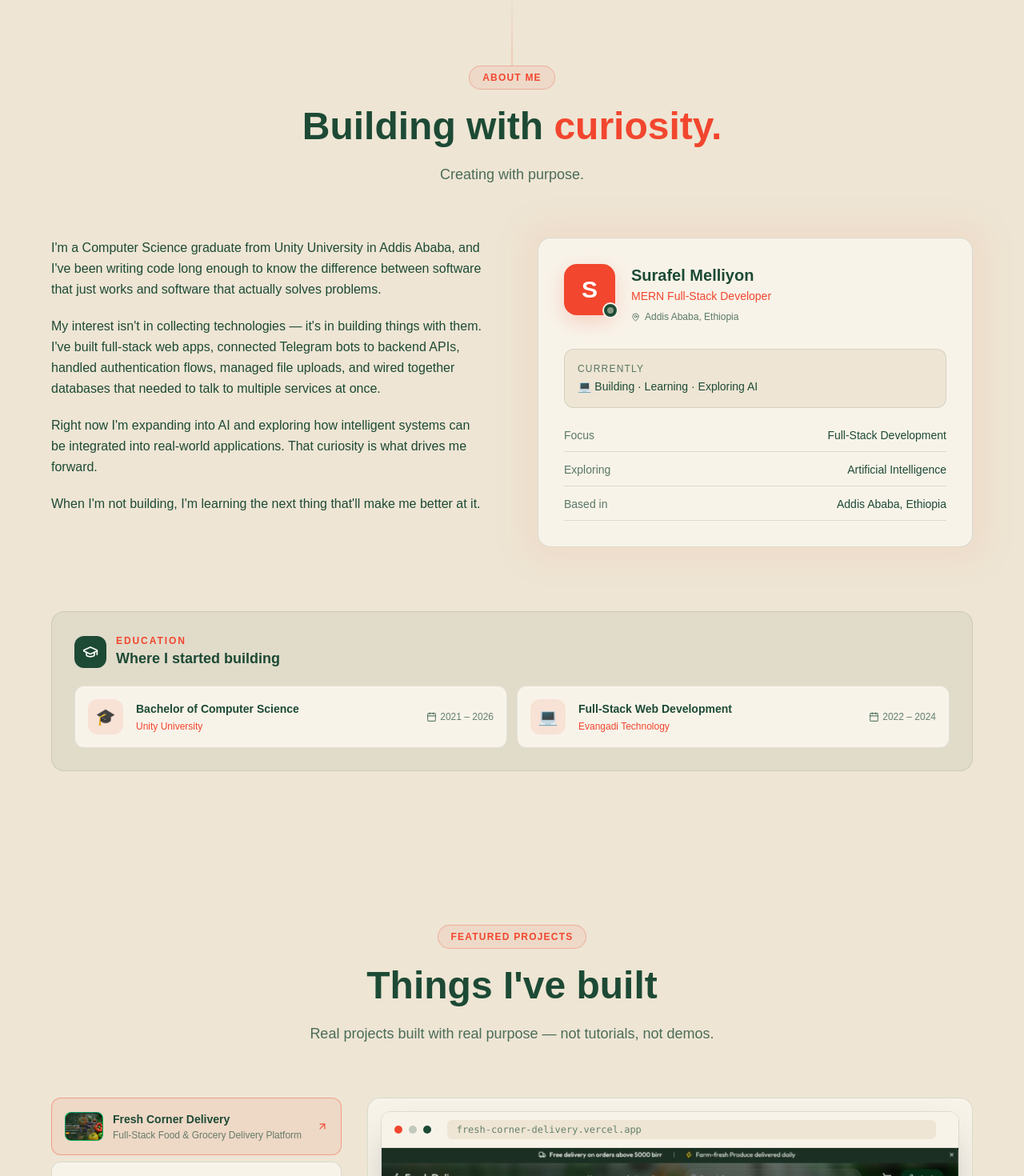
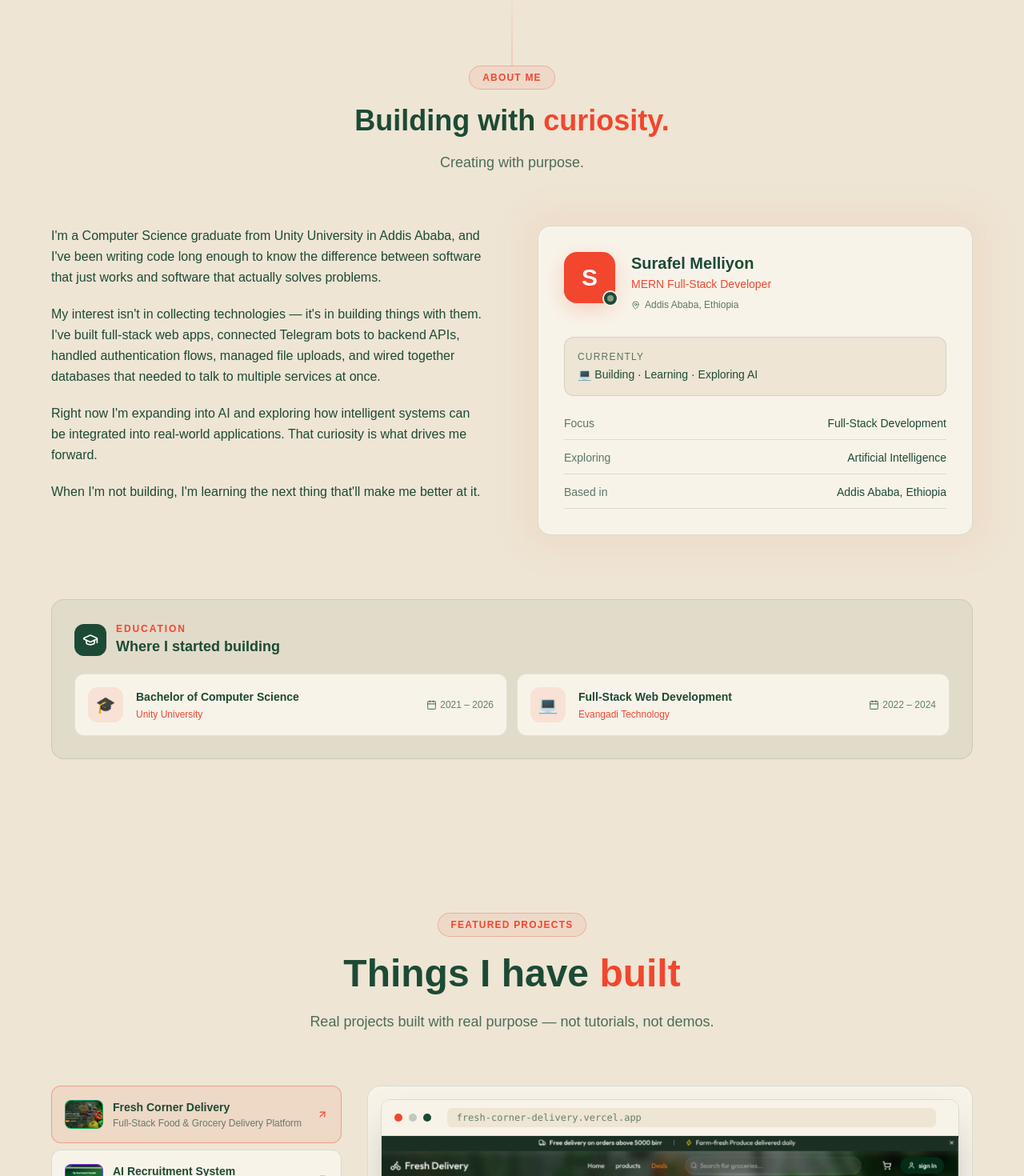
Before and after one commit to surameli/prtifolio-3, a React (Vite) app: page / in a window 1280 px wide. Shown: the part 1060-2530 px from the top of the page at 80% size. Built offline with nearby package versions, Linux system fonts and the light colour scheme.

Commit message:
add  contact colors

```diff
--- a/src/components/SectionHeader.jsx
+++ b/src/components/SectionHeader.jsx
@@ -1,6 +1,6 @@
 import AnimatedSection from './AnimatedSection';
 
-const SectionHeader = ({ eyebrow, title, subtitle, className = '', tone = 'dark' }) => (
+const SectionHeader = ({ eyebrow, title, subtitle, className = '', titleClassName, tone = 'dark' }) => (
   <div className={`text-center mb-16 ${className}`}>
     <AnimatedSection>
       {eyebrow && (
@@ -13,7 +13,7 @@ const SectionHeader = ({ eyebrow, title, subtitle, className = '', tone = 'dark'
           {eyebrow}
         </span>
       )}
-      <h2 className="text-3xl md:text-4xl lg:text-5xl font-bold mb-4 leading-tight"
+      <h2 className={`${titleClassName || 'text-3xl md:text-4xl lg:text-5xl font-bold'} mb-4 leading-tight`}
         style={{ color: tone === 'light' ? '#1D4A35' : '#F1EEE7' }}>
         {title}
       </h2>
--- a/src/sections/About.jsx
+++ b/src/sections/About.jsx
@@ -16,8 +16,8 @@ const About = () => (
     <div className="absolute top-0 left-1/2 -translate-x-1/2 w-px h-24"
       style={{ background: 'linear-gradient(to bottom, transparent, rgba(242,70,46,0.35))' }} />
 
-    <div className="container-custom">
-      <SectionHeader eyebrow="About Me"  title={<>Building with <span style={{ color: '#F2462E' }}>curiosity.</span></>} subtitle="Creating with purpose." tone="light" />
+    <div className="container-custom ">
+      <SectionHeader eyebrow="About Me" title={<>Building with <span style={{ color: '#F2462E' }}>curiosity.</span></>} subtitle="Creating with purpose." tone="light" titleClassName="text-4xl font-black" />
 
       <div className="grid lg:grid-cols-2 gap-12 lg:gap-16 items-start">
 
--- a/src/sections/Experience.jsx
+++ b/src/sections/Experience.jsx
@@ -405,7 +405,7 @@ const Experience = () => {
             </span>
           </div>
 
-          <h2 className="text-3xl md:text-4xl lg:text-5xl font-black mb-4 leading-tight"
+          <h2 className="text-4xl md:text-4xl lg:text-5xl font-black mb-4 leading-tight font-black"
             style={{ color: '#1D4A35' }}>
             Where I've Been
             <span style={{ color: '#F2462E' }}>  Building.</span>
--- a/src/sections/Projects.jsx
+++ b/src/sections/Projects.jsx
@@ -68,10 +68,9 @@ const Projects = () => {
 
   return (
     <section id="projects" className="section-padding relative" style={{ background: '#EEE5D4' }}>
-      <div className="container-custom relative">
-        <SectionHeader eyebrow="Featured Projects" title="Things I've built"
-          subtitle="Real projects built with real purpose — not tutorials, not demos."
-          tone="light" />
+      <div className="container-custom relative ">
+        <SectionHeader eyebrow="Featured Projects" title={<>Things I have <span style={{ color: '#F2462E' }}>built</span></>} subtitle="Real projects built with real purpose — not tutorials, not demos." tone="light" titleClassName="text-5xl font-black" />
+
 
         <div className="grid lg:grid-cols-3 gap-8 items-start">
           {/* List */}
--- a/src/sections/TechStack.jsx
+++ b/src/sections/TechStack.jsx
@@ -215,9 +215,10 @@ const TechStack = () => {
 
         <SectionHeader
           eyebrow="Tech Stack"
-          title="What I work with"
+          title={<>What I <span style={{ color: '#F2462E' }}>work</span> with</>}
           subtitle="Technologies I use to turn ideas into working software."
           tone="light"
+          titleClassName="text-5xl font-black"
         />
 
         <div className="space-y-10">
```
